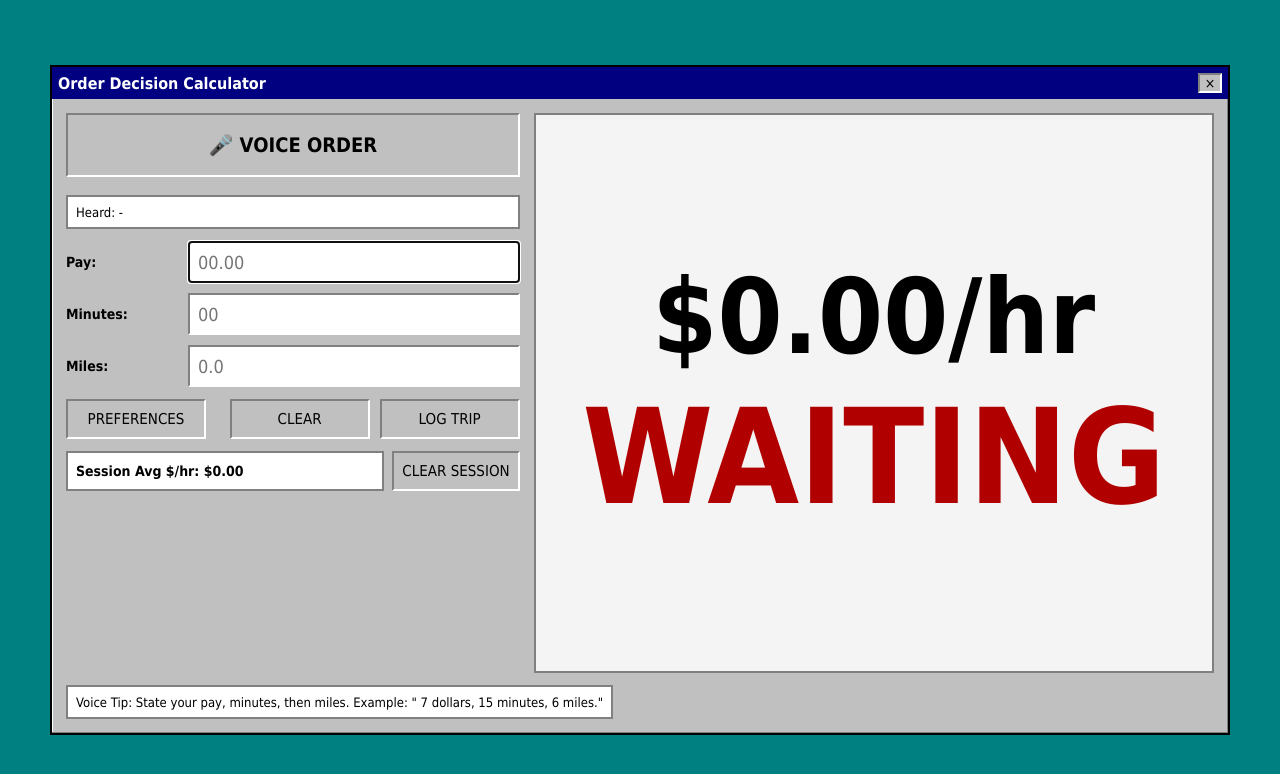
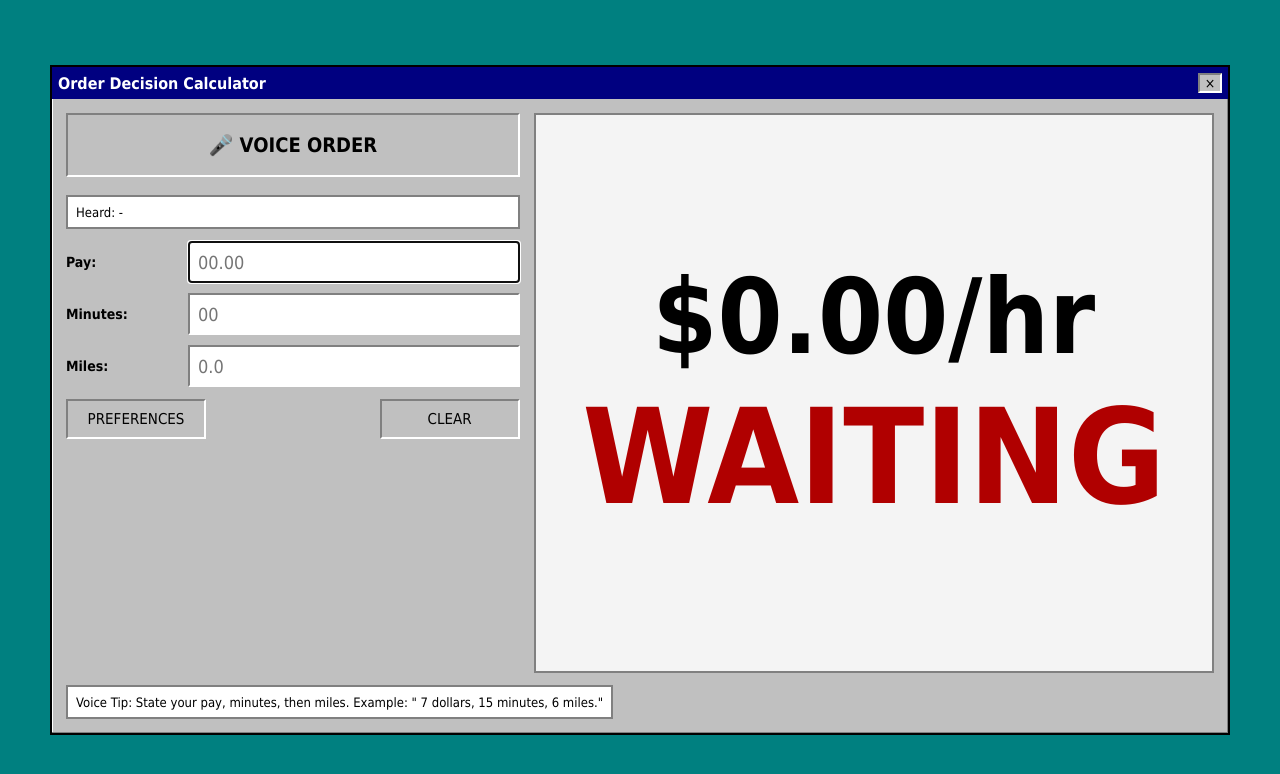
Before and after one commit to obscuratempura/UberCalc, a React (Vite) app in the folder frontend/: page / in a window 1280 px wide. Shown: the top 774 px of the page. Built offline with nearby package versions, Linux system fonts and the light colour scheme; no server answers.

Commit message:
Remove trip logging and session average UI

```diff
--- a/frontend/src/App.jsx
+++ b/frontend/src/App.jsx
@@ -1,4 +1,4 @@
-import { useEffect, useMemo, useRef, useState } from "react";
+import { useEffect, useRef, useState } from "react";
 
 const API_BASE = import.meta.env.VITE_API_BASE || "http://localhost:8000";
 const PAY_LIMIT = 4;
@@ -582,7 +582,6 @@ export default function App() {
   const [apiIssue, setApiIssue] = useState("");
   const [isListening, setIsListening] = useState(false);
   const [heardText, setHeardText] = useState("");
-  const [sessionLogs, setSessionLogs] = useState([]);
   const [showPreferences, setShowPreferences] = useState(false);
   const [bufferPercent, setBufferPercent] = useState(String(DEFAULT_BUFFER_PERCENT));
   const [distanceUnit, setDistanceUnit] = useState("mi");
@@ -601,18 +600,8 @@ export default function App() {
   const parsedBufferPercent = Number(bufferPercent);
   const safeBufferPercent = Number.isFinite(parsedBufferPercent) ? Math.max(0, parsedBufferPercent) : DEFAULT_BUFFER_PERCENT;
   const activeBufferMultiplier = 1 + safeBufferPercent / 100;
-  const effectiveMinutesValue = toNumberOrZero(minutes) * activeBufferMultiplier;
   const parsedDistanceInput = toNumberOrZero(miles);
   const milesForCalculation = distanceUnit === "km" ? parsedDistanceInput * 0.621371 : parsedDistanceInput;
-
-  const sessionAveragePerHour = useMemo(() => {
-    const totalPay = sessionLogs.reduce((sum, log) => sum + log.pay, 0);
-    const totalEffectiveMinutes = sessionLogs.reduce((sum, log) => sum + log.effectiveMinutes, 0);
-    if (!totalPay || !totalEffectiveMinutes) {
-      return 0;
-    }
-    return totalPay / (totalEffectiveMinutes / 60);
-  }, [sessionLogs]);
 
   useEffect(() => {
     payInputRef.current?.focus();
@@ -690,26 +679,6 @@ export default function App() {
     setHeardText("");
     setResult(null);
     payInputRef.current?.focus();
-  }
-
-  function handleLogTrip() {
-    const parsedPay = toNumberOrZero(pay);
-    if (!parsedPay || !effectiveMinutesValue) {
-      return;
-    }
-
-    setSessionLogs((current) => [
-      ...current,
-      {
-        pay: parsedPay,
-        effectiveMinutes: effectiveMinutesValue,
-        createdAt: Date.now(),
-      },
-    ]);
-  }
-
-  function handleClearSession() {
-    setSessionLogs([]);
   }
 
   function onRowEnter(event, nextRef) {
@@ -941,17 +910,7 @@ export default function App() {
                   <button type="button" onClick={handleClear}>
                     CLEAR
                   </button>
-                  <button type="button" onClick={handleLogTrip}>
-                    LOG TRIP
-                  </button>
                 </div>
-              </div>
-
-              <div className="session-row">
-                <div className="session-average">Session Avg $/hr: ${sessionAveragePerHour.toFixed(2)}</div>
-                <button type="button" className="clear-session-button" onClick={handleClearSession}>
-                  CLEAR SESSION
-                </button>
               </div>
 
               {advancedMode ? <div className="advanced-badge">★ Advanced Profit Mode ON</div> : null}
--- a/frontend/src/styles.css
+++ b/frontend/src/styles.css
@@ -160,28 +160,6 @@ button:disabled {
 
 .button-bar button {
   min-width: 140px;
-}
-
-.session-row {
-  display: grid;
-  grid-template-columns: 1fr auto;
-  gap: 8px;
-  align-items: stretch;
-}
-
-.session-average {
-  border: 2px solid #808080;
-  background: #fff;
-  min-height: 36px;
-  padding: 6px 8px;
-  font-size: 14px;
-  display: flex;
-  align-items: center;
-  font-weight: 700;
-}
-
-.clear-session-button {
-  min-width: 120px;
 }
 
 .voice-tip-bottom {
@@ -365,10 +343,6 @@ button:disabled {
     width: 100%;
   }
 
-  .session-row {
-    grid-template-columns: 1fr;
-  }
-
   .prefs-grid {
     grid-template-columns: 1fr;
   }
```
